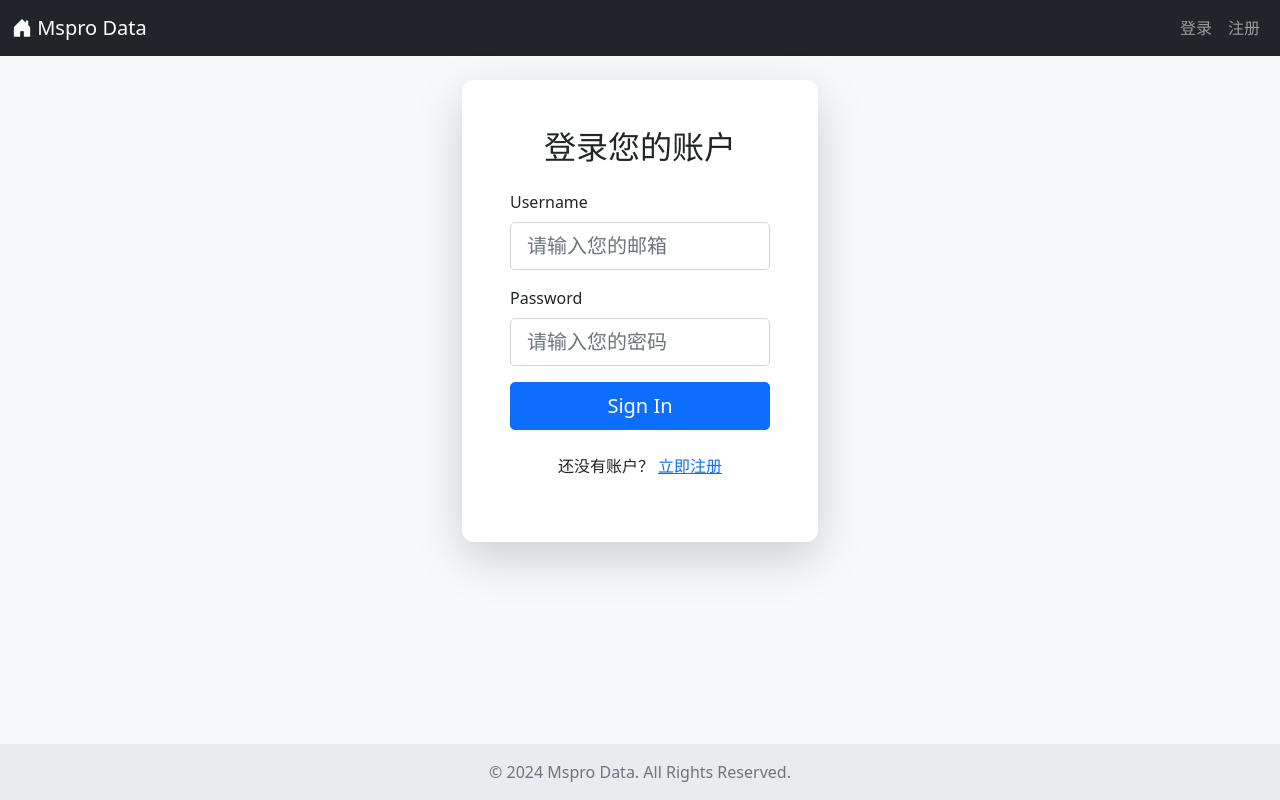
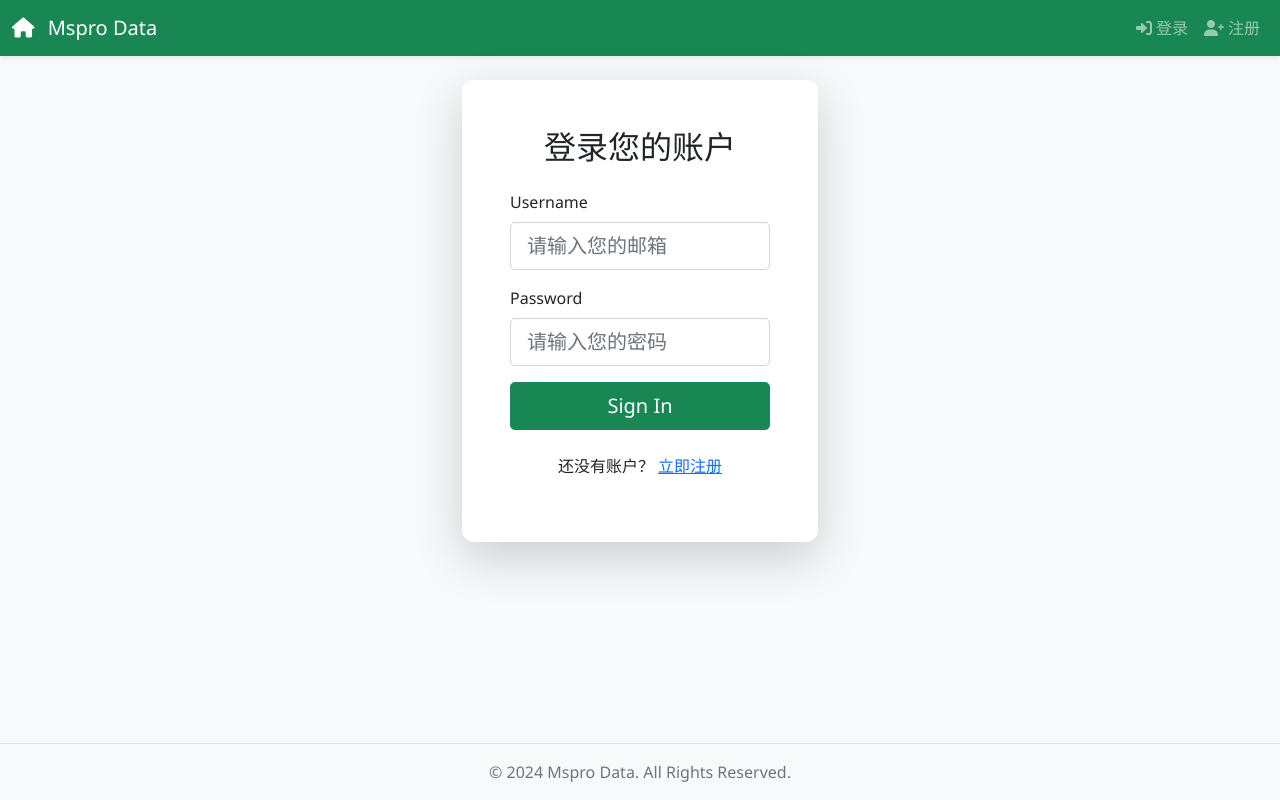
Before and after one commit to reinocheong/Msprodb, a Flask app: a page that uses mspro_app/templates/base.html in a window 1280 px wide. Run offline with Flask 3, Linux system fonts and the light colour scheme.

Commit message:
feat(UI): Implement 'Fresh Green' theme and unify site-wide design
- Standardized the UI by moving the green navbar from index.html to base.html, making it global.
- Refined the 'Fresh Green' theme with improved styles for cards, buttons, and backgrounds in style.css.
- Ensured index.html properly inherits from the new base template for a consistent look and feel.
- This resolves all UI inconsistency issues and establishes a single, polished visual identity for the application.

```diff
--- a/mspro_app/templates/base.html
+++ b/mspro_app/templates/base.html
@@ -5,18 +5,18 @@
     <meta name="viewport" content="width=device-width, initial-scale=1.0">
     <title>{% block title %}Mspro Data{% endblock %}</title>
     <link href="https://cdn.jsdelivr.net/npm/bootstrap@5.1.3/dist/css/bootstrap.min.css" rel="stylesheet">
+    <link rel="stylesheet" href="https://cdnjs.cloudflare.com/ajax/libs/font-awesome/6.0.0-beta3/css/all.min.css">
     <link rel="stylesheet" href="{{ url_for('static', filename='css/style.css') }}">
-    <link rel="stylesheet" href="https://cdn.jsdelivr.net/npm/bootstrap-icons@1.8.1/font/bootstrap-icons.css">
 </head>
 <body class="d-flex flex-column h-100">
     <div id="loading-overlay">
         <div class="spinner"></div>
     </div>
     <header>
-        <nav class="navbar navbar-expand-lg navbar-dark bg-dark">
+        <nav class="navbar navbar-expand-lg navbar-dark bg-success shadow-sm">
             <div class="container-fluid">
                 <a class="navbar-brand" href="{{ url_for('main.index') }}">
-                    <i class="bi bi-house-door-fill"></i>
+                    <i class="fas fa-home me-2"></i>
                     Mspro Data
                 </a>
                 <button class="navbar-toggler" type="button" data-bs-toggle="collapse" data-bs-target="#navbarNav" aria-controls="navbarNav" aria-expanded="false" aria-label="Toggle navigation">
@@ -26,17 +26,24 @@
                     <ul class="navbar-nav ms-auto">
                         {% if current_user.is_authenticated %}
                             <li class="nav-item">
-                                <a class="nav-link" href="{{ url_for('main.admin') }}">管理面板</a>
+                                <span class="navbar-text me-3">
+                                    欢迎, {{ current_user.id }}!
+                                </span>
                             </li>
+                            {% if current_user.role == 'admin' %}
                             <li class="nav-item">
-                                <a class="nav-link" href="{{ url_for('main.logout') }}">退出</a>
+                                <a class="nav-link" href="{{ url_for('main.admin') }}"><i class="fas fa-user-cog me-1"></i>管理面板</a>
+                            </li>
+                            {% endif %}
+                            <li class="nav-item">
+                                <a class="nav-link" href="{{ url_for('main.logout') }}"><i class="fas fa-sign-out-alt me-1"></i>退出</a>
                             </li>
                         {% else %}
                             <li class="nav-item">
-                                <a class="nav-link" href="{{ url_for('main.login') }}">登录</a>
+                                <a class="nav-link" href="{{ url_for('main.login') }}"><i class="fas fa-sign-in-alt me-1"></i>登录</a>
                             </li>
                             <li class="nav-item">
-                                <a class="nav-link" href="{{ url_for('main.register') }}">注册</a>
+                                <a class="nav-link" href="{{ url_for('main.register') }}"><i class="fas fa-user-plus me-1"></i>注册</a>
                             </li>
                         {% endif %}
                     </ul>
@@ -68,5 +75,6 @@
     </footer>
 
     <script src="https://cdn.jsdelivr.net/npm/bootstrap@5.1.3/dist/js/bootstrap.bundle.min.js"></script>
+    {% block scripts %}{% endblock %}
 </body>
 </html>
--- a/static/css/style.css
+++ b/static/css/style.css
@@ -1,25 +1,35 @@
-/* Custom styles will go here */
+/* 清新绿意 主题 */
+
+/* 全局样式 */
+body, html {
+    height: 100%;
+    background-color: #f8f9fa; /* 浅灰色背景 */
+    font-family: 'Segoe UI', Tahoma, Geneva, Verdana, sans-serif; /* 更现代的字体 */
+}
+
+/* 加载动画 */
 #loading-overlay {
     position: fixed;
     top: 0;
     left: 0;
     width: 100%;
     height: 100%;
-    background-color: rgba(255, 255, 255, 0.8);
+    background-color: rgba(255, 255, 255, 0.85);
     display: flex;
     justify-content: center;
     align-items: center;
     z-index: 9999;
-    display: none; /* Initially hidden */
+    backdrop-filter: blur(4px);
+    display: none; /* 初始隐藏 */
 }
 
 .spinner {
-    border: 8px solid #f3f3f3; /* Light grey */
-    border-top: 8px solid #3498db; /* Blue */
+    border: 8px solid #e9ecef; /* 更柔和的灰色 */
+    border-top: 8px solid #198754; /* 主题绿色 */
     border-radius: 50%;
     width: 60px;
     height: 60px;
-    animation: spin 2s linear infinite;
+    animation: spin 1.5s linear infinite;
 }
 
 @keyframes spin {
@@ -27,27 +37,36 @@
     100% { transform: rotate(360deg); }
 }
 
-body, html {
-    height: 100%;
-    background-color: #f8f9fa; /* 轻微的灰色背景，增加深度 */
+/* 卡片样式 */
+.card {
+    border: none;
+    border-radius: 0.75rem; /* 更大的圆角 */
+    transition: transform 0.2s ease-in-out, box-shadow 0.2s ease-in-out;
 }
 
-.card {
-    border: none; /* 移除边框，让阴影效果更突出 */
-    border-radius: 0.75rem; /* 更圆润的边角 */
+.card:hover {
+    transform: translateY(-5px); /* 轻微上浮效果 */
+    box-shadow: 0 0.5rem 1rem rgba(0, 0, 0, 0.1) !important;
 }
 
+/* 按钮样式 */
 .btn-primary {
-    background-color: #0d6efd;
-    border-color: #0d6efd;
-    transition: background-color 0.2s ease-in-out;
+    background-color: #198754; /* 主题绿色 */
+    border-color: #198754;
 }
 
 .btn-primary:hover {
-    background-color: #0b5ed7;
-    border-color: #0a58ca;
+    background-color: #157347;
+    border-color: #146c43;
 }
 
+.btn-success {
+    background-color: #198754;
+    border-color: #198754;
+}
+
+/* 页脚 */
 .footer.mt-auto {
-    background-color: #e9ecef !important; /* 确保页脚颜色与背景协调 */
+    background-color: #ffffff; /* 白色页脚 */
+    border-top: 1px solid #dee2e6; /* 添加一条细线分隔 */
 }
```
Also changed, not shown: mspro_app/templates/index.html (+42 -6 lines).
